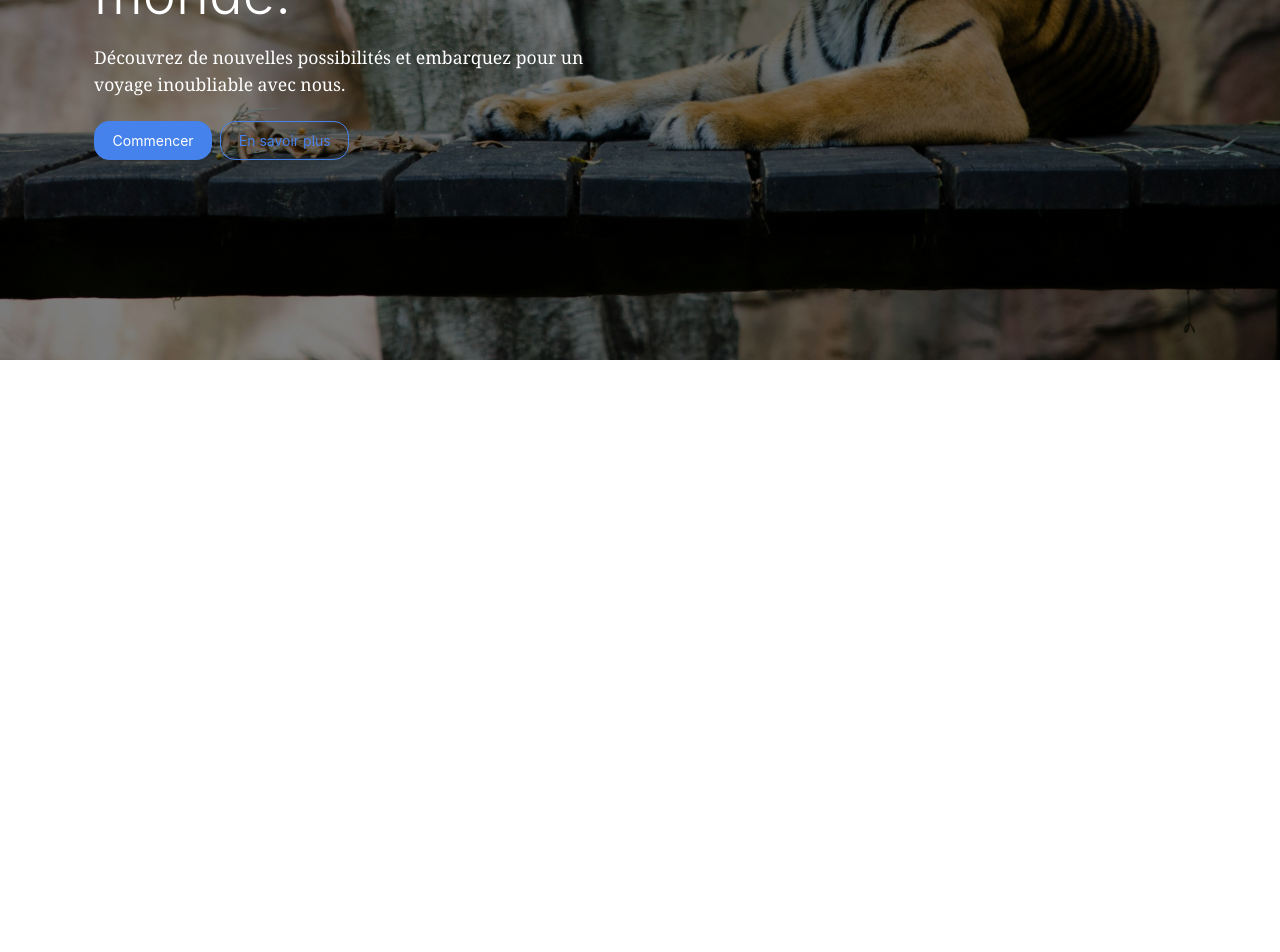
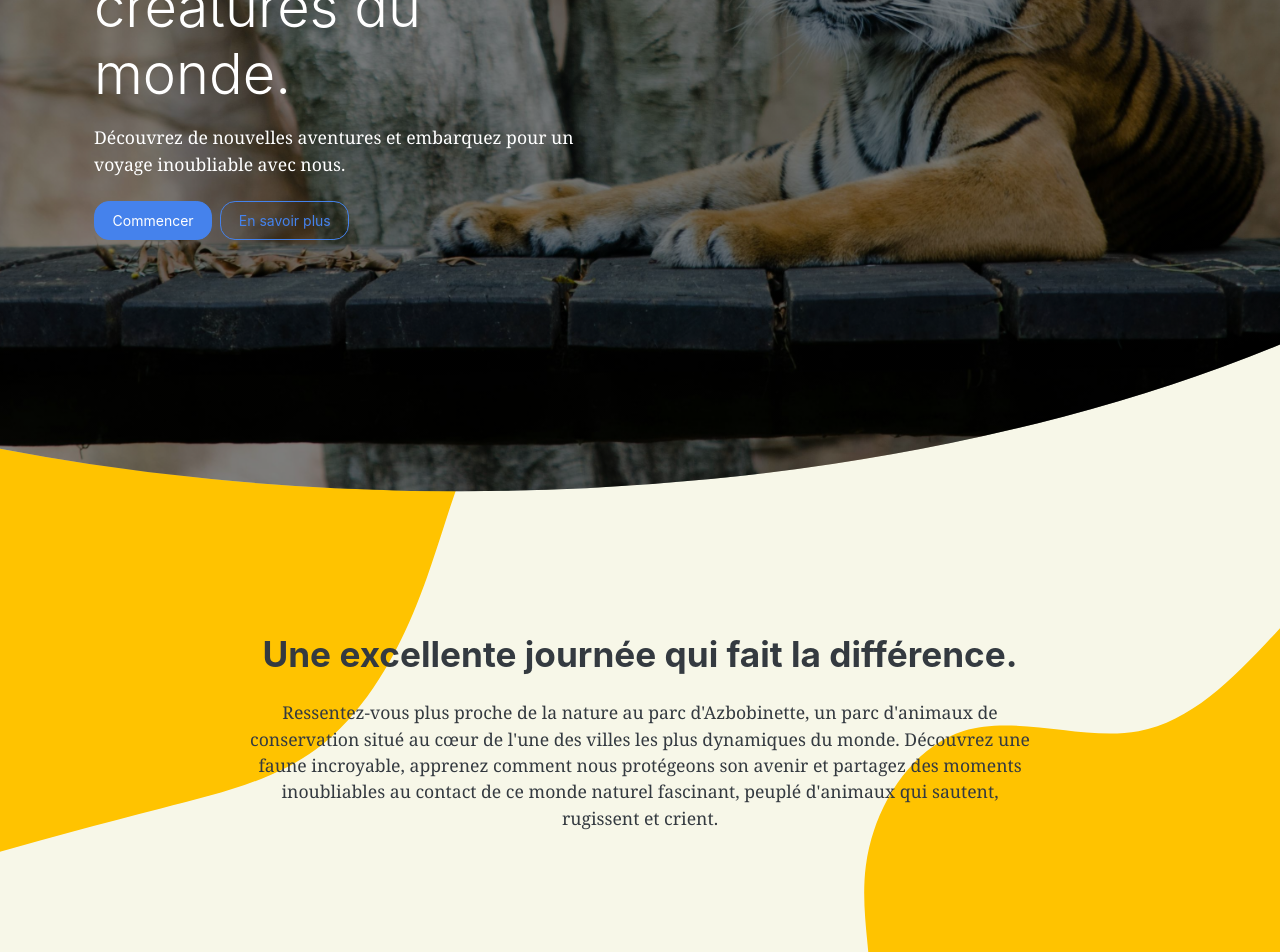
Before and after one commit to RyanAmmarKhodja/azbobinette, a React (Create React App) app in the folder frontend/: page / in a window 1280 px wide. Shown: the part 440-1392 px from the top of the page. Before the commit the page ends 800 px from the top, so only its background shows below. Built offline with nearby package versions, Linux system fonts and the light colour scheme.

Commit message:
Landing page.

```diff
--- a/frontend/src/components/admin/AdminNavbar.js
+++ b/frontend/src/components/admin/AdminNavbar.js
@@ -22,7 +22,7 @@ const AdminNavbar = () => {
     <>
       <nav
         className="navbar navbar-expand-lg bg-light"
-        style={{ position: "fixed", width: "100vw" }}
+        style={{ position: "fixed", width: "100vw", zIndex: 10 }}
         data-bs-theme="light"
       >
         <div className="container-fluid" style={{ paddingLeft: "90px" }}>
--- a/frontend/src/components/client/ClientNavbar.js
+++ b/frontend/src/components/client/ClientNavbar.js
@@ -4,7 +4,7 @@ import { NavLink } from "react-router-dom";
 const ClientNavbar = () => {
   return (
     <>
-      <nav className="navbar navbar-expand-lg bg-light" style={{position:"fixed",width:"100vw"}} data-bs-theme="light">
+      <nav className="navbar navbar-expand-lg bg-light" style={{position:"fixed",width:"100vw", zIndex: 10}} data-bs-theme="light">
         <div className="container-fluid">
           <a className="navbar-brand">
             <NavLink to="/" style={{ textDecoration: "none", color: "black" }}>
--- /dev/null
+++ b/frontend/src/components/client/Footer.js
@@ -0,0 +1,42 @@
+import { Facebook, Instagram, InstagramIcon } from "lucide-react";
+import React from "react";
+
+const Footer = () => {
+  return (
+    <div>
+      <footer
+        class="d-flex flex-wrap justify-content-between align-items-center py-4 my-0 border-top"
+        style={{
+          backgroundColor: "#1C7435",
+          clipPath: "ellipse(81% 66% at 49% 66%)",
+        }}
+      >
+        <div class="col-md-4 d-flex align-items-center">
+          <a
+            href="/"
+            class="mb-3 me-2 mb-md-0 text-body-secondary text-decoration-none lh-1"
+            aria-label="Bootstrap"
+          >
+            <svg class="bi" width="30" height="24" aria-hidden="true">
+              <use></use>
+            </svg>
+          </a>
+          <span class="mb-3 mb-md-0 text-body-secondary " style={{color:"white"}}>Azbobinette, Inc</span>
+        </div>
+        <ul class="nav col-md-4 justify-content-end list-unstyled d-flex px-5">
+          <li class="ms-3">
+            <a class="text-body-secondary" href="#">
+              <InstagramIcon height={24} width={24} />
+            </a>
+          </li>
+          <li class="ms-3">
+            <a class="text-body-secondary" href="#">
+              <Facebook height={24} width={24} />
+            </a>
+          </li>
+        </ul>
+      </footer>
+    </div>
+  );
+};
+export default Footer;
--- a/frontend/src/components/client/Hero.js
+++ b/frontend/src/components/client/Hero.js
@@ -6,10 +6,12 @@ const Hero = () => {
     <div
       className="hero-background d-flex align-items-center justify-content-center text-white text-center"
       style={{
+
         backgroundImage: `linear-gradient(${overlayColor}, ${overlayColor}), url(hero.jpg)`,
         backgroundSize: "cover",
         backgroundPosition: "center",
-        height: "100vh",
+        height: "120vh",
+        clipPath: "ellipse(100% 66% at 36% 31%)",
       }}
     >
       <div className="container row" style={{ textAlign: "start" }}>
@@ -19,7 +21,7 @@ const Hero = () => {
           </h1>
 
           <p className="mb-4 white">
-            Découvrez de nouvelles possibilités et embarquez pour un voyage
+            Découvrez de nouvelles aventures et embarquez pour un voyage
             inoubliable avec nous.
           </p>
 
--- /dev/null
+++ b/frontend/src/components/client/ZooAnimalsSection.js
@@ -0,0 +1,75 @@
+import React from "react";
+import "bootstrap/dist/css/bootstrap.min.css";
+
+const animals = [
+  {
+    name: "Vipère aspic",
+    img: "https://upload.wikimedia.org/wikipedia/commons/9/9b/Vipera_aspis_aspis1.jpg",
+  },
+  {
+    name: "Otarie à fourrure australe",
+    img: "https://upload.wikimedia.org/wikipedia/commons/7/7a/Arctocephalus_tropicalis_-_Cape_Fur_Seal.jpg",
+  },
+  {
+    name: "Fossa de Madagascar",
+    img: "https://upload.wikimedia.org/wikipedia/commons/b/bb/Fossa_Fossa.jpg",
+  },
+  {
+    name: "Loup gris",
+    img: "https://upload.wikimedia.org/wikipedia/commons/5/59/Canis_lupus_lupus_qtl1.jpg",
+  },
+];
+
+export default function ZooAnimalsSection() {
+  return (
+    <section
+      className="py-5"
+      style={{ marginTop: "-80px", marginRight: "-80px" }}
+    >
+      <div className="container">
+        {/* Header Section */}
+        <div className="row align-items-center mb-5">
+          <div className="col-md-6 d-flex">
+
+          </div>
+
+          <div className="col-md-6 text-md-end">
+            <div className="p-5 bg-white shadow-sm text-center">
+              <h2 className="fw-bold display-5 mb-3 py-5">
+                LES ANIMAUX DU ZOO
+              </h2>
+              <hr className="border-2 opacity-100 mb-5" />
+              <a href="#" className="text-uppercase fw-bold text-danger py-4">
+                ▸ Découvrir les animaux
+              </a>
+            </div>
+          </div>
+        </div>
+
+        {/* Cards Section */}
+        <div className="row g-4">
+          {animals.map((animal, index) => (
+            <div className="col-sm-6 col-md-3" key={index}>
+              <div className="card border-0 shadow-sm h-100">
+                <img
+                  src={animal.img}
+                  className="card-img-top"
+                  alt={animal.name}
+                  style={{
+                    objectFit: "cover",
+                    height: "200px",
+                    borderTopLeftRadius: "0.25rem",
+                    borderTopRightRadius: "0.25rem",
+                  }}
+                />
+                <div className="card-body">
+                  <h5 className="card-title fw-bold mb-0">{animal.name}</h5>
+                </div>
+              </div>
+            </div>
+          ))}
+        </div>
+      </div>
+    </section>
+  );
+}
--- a/frontend/src/layouts/AdminLayout.js
+++ b/frontend/src/layouts/AdminLayout.js
@@ -8,7 +8,7 @@ const AdminLayout = () => {
     <>
       <AdminNavbar />
       <Sidebar />
-      <div style={{ marginLeft: "80px", marginTop: "60px", padding: "20px" }}>
+      <div style={{ marginLeft: "80px", marginTop: "60px", padding: "20px", minHeight: "100vh", overflowX: "hidden" }}>
       <AdminHeader />
         <Outlet />
       </div>
--- a/frontend/src/pages/client/Home.js
+++ b/frontend/src/pages/client/Home.js
@@ -1,12 +1,44 @@
-import React from 'react'
-import Hero from '../../components/client/Hero'
+import React from "react";
+import Hero from "../../components/client/Hero";
+import ZooAnimalsSection from "../../components/client/ZooAnimalsSection";
+import Footer from "../../components/client/Footer";
 
 const Home = () => {
   return (
-    <>
+    <div style={{ backgroundColor: "#F7F7E8", overflowX: "hidden" }}>
       <Hero />
-    </>
-  )
-}
+      <section
+        style={{
+          height: "80vh",
+          marginTop: "-100px",
+          backgroundImage: "url(blob.svg)",
+          backgroundRepeat: "no-repeat",
+          backgroundPosition: "center",
+          backgroundSize: "cover",
+        }}
+        className="d-flex justify-content-center align-items-center"
+      >
+        <div
+          style={{
+            padding: "0 14em 0 14em",
+          }}
+        >
+          <h2>Une excellente journée qui fait la différence.</h2>
+          <p className="mt-4">
+            Ressentez-vous plus proche de la nature au parc d'Azbobinette, un
+            parc d'animaux de conservation situé au cœur de l'une des villes les
+            plus dynamiques du monde. Découvrez une faune incroyable, apprenez
+            comment nous protégeons son avenir et partagez des moments
+            inoubliables au contact de ce monde naturel fascinant, peuplé
+            d'animaux qui sautent, rugissent et crient.
+          </p>
+        </div>
+      </section>
 
-export default Home
+      <ZooAnimalsSection />
+      <Footer />
+    </div>
+  );
+};
+
+export default Home;
```
Also changed, not shown: frontend/public/blob.svg (added).
